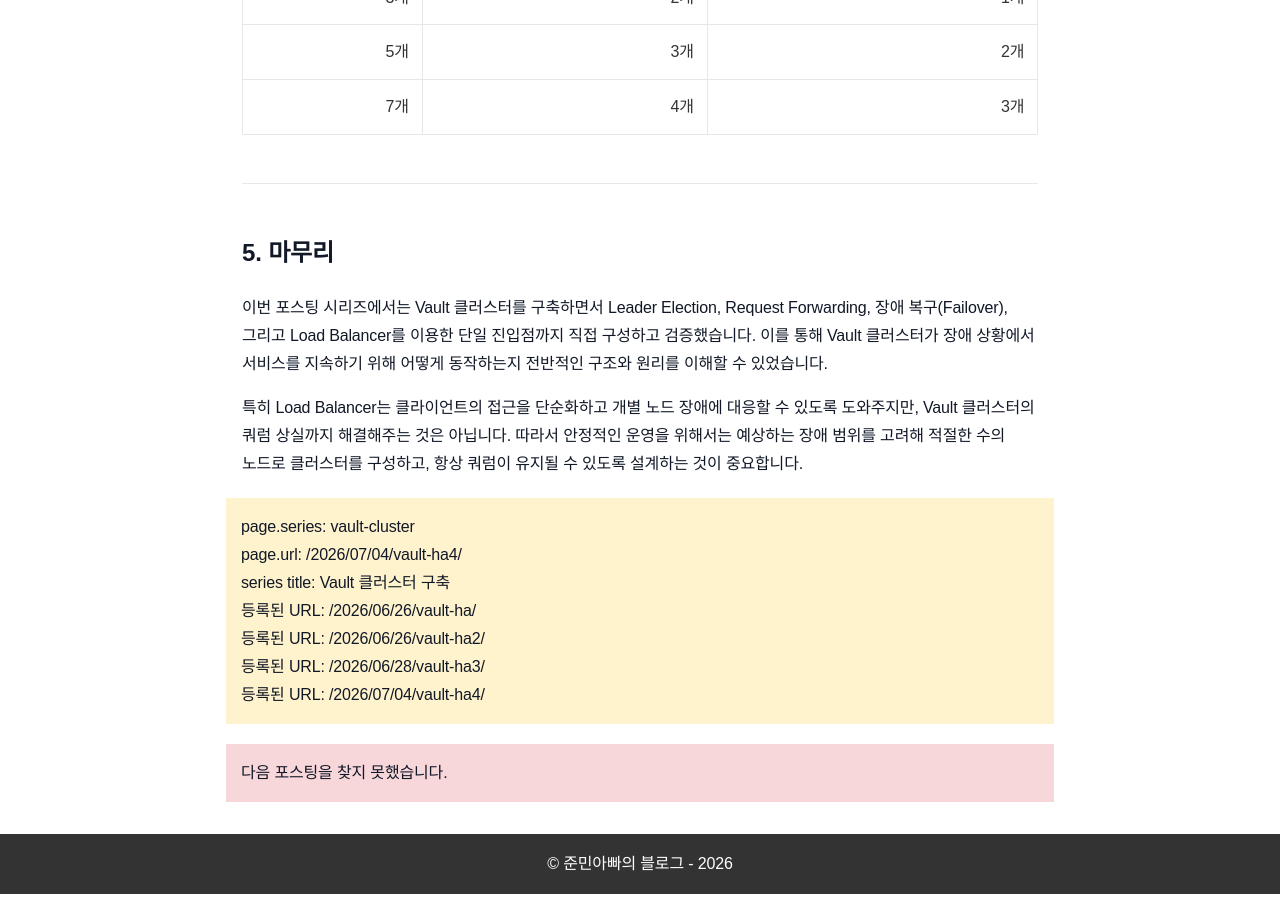
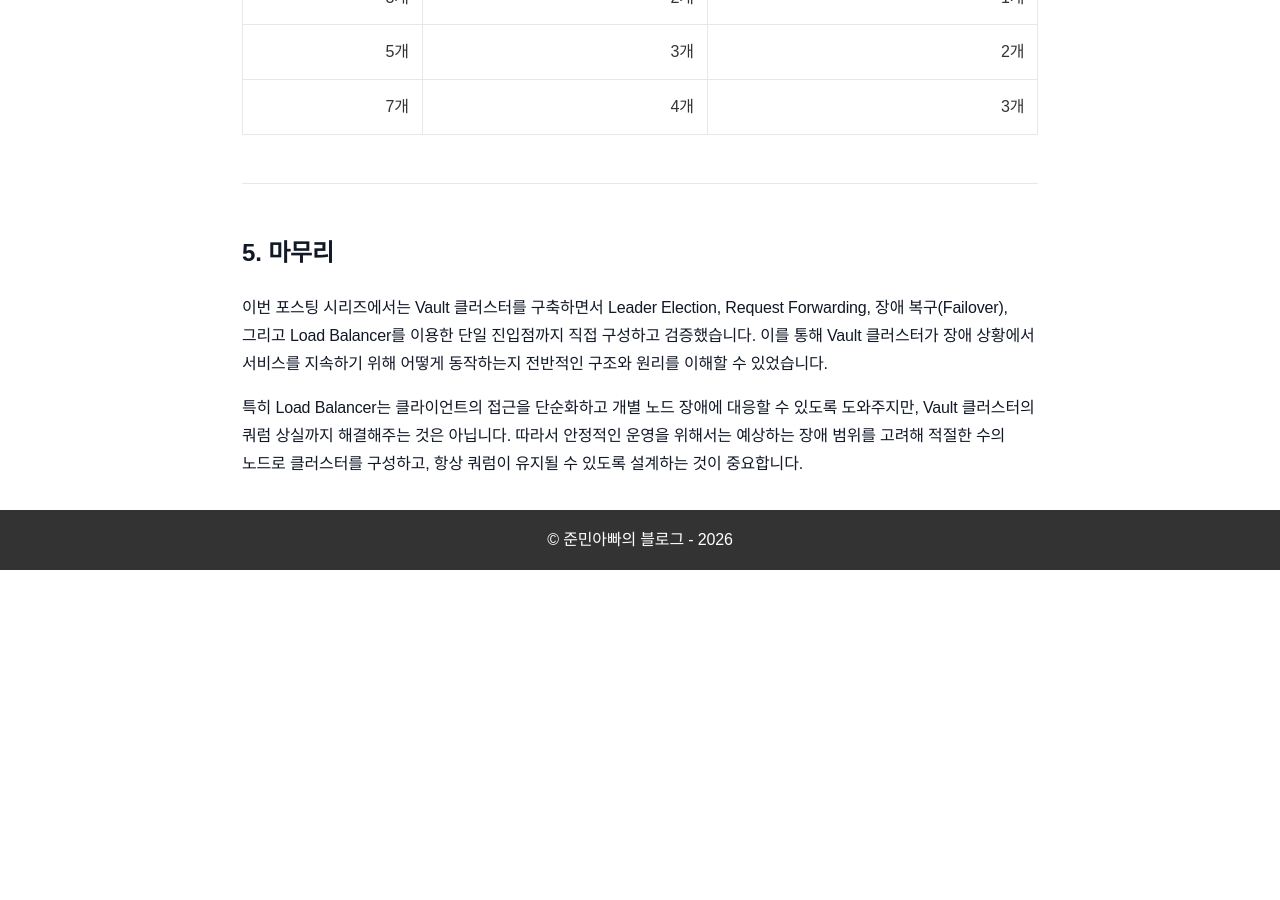
Before and after one commit to sanghoon-lee/sanghoon-lee.github.io, a Jekyll site: the page built from _posts/2026-07-04-vault-ha4.md, in a window 1280 px wide and 900 px high, scrolled down 9404 px. Built offline with Jekyll 4.4.1, drawn with Linux system fonts in a browser that asks for light colours; nearby versions of some CDN libraries; comment, search, counter and statistics services are not loaded; after the commit the page ends 9980 px from its top, so only the background shows below that.

Commit message:
태그 수정

```diff
--- a/_includes/series-next.html
+++ b/_includes/series-next.html
@@ -1,16 +1,6 @@
 {% assign series = site.data[page.series] %}
 {% assign next_post = nil %}
 {% assign current_found = false %}
-
-<div style="background:#fff3cd; padding:15px; margin:20px 0;">
-  <div>page.series: {{ page.series }}</div>
-  <div>page.url: {{ page.url }}</div>
-  <div>series title: {{ series.title }}</div>
-
-  {% for post in series.posts %}
-    <div>등록된 URL: {{ post.url }}</div>
-  {% endfor %}
-</div>
 
 {% for post in series.posts %}
   {% if current_found %}
@@ -25,19 +15,21 @@
 
 {% if next_post %}
   <div class="series-next-box">
-    <div class="series-next-label">다음 포스팅</div>
+    <div class="series-next-label">
+      다음 포스팅
+    </div>
 
-    <a class="series-next-link"
-       href="{{ next_post.url | relative_url }}">
+    <a
+      class="series-next-link"
+      href="{{ next_post.url | relative_url }}"
+    >
       <span class="series-next-title">
         {{ next_post.title }}
       </span>
 
-      <span class="series-next-arrow">→</span>
+      <span class="series-next-arrow">
+        →
+      </span>
     </a>
   </div>
-{% else %}
-  <div style="background:#f8d7da; padding:15px; margin:20px 0;">
-    다음 포스팅을 찾지 못했습니다.
-  </div>
 {% endif %}
```
